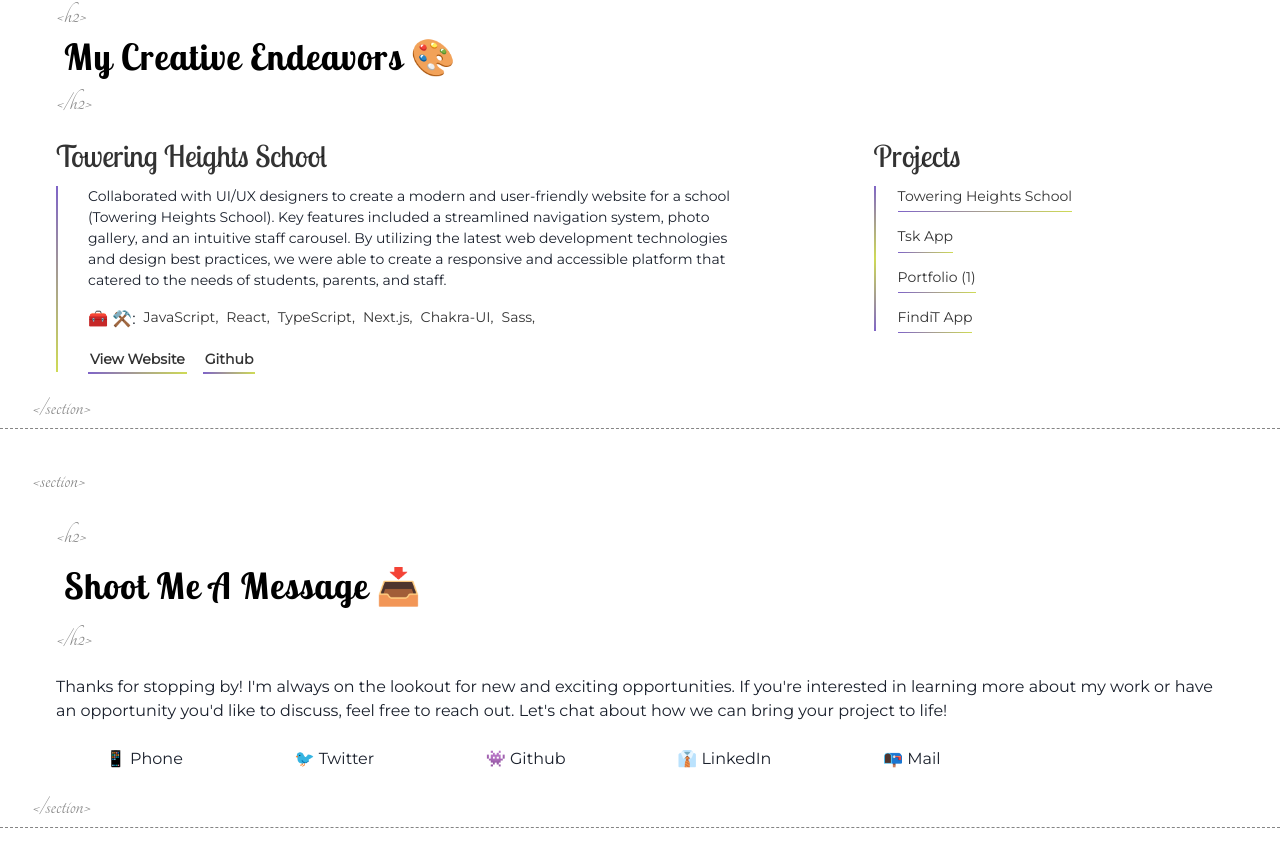
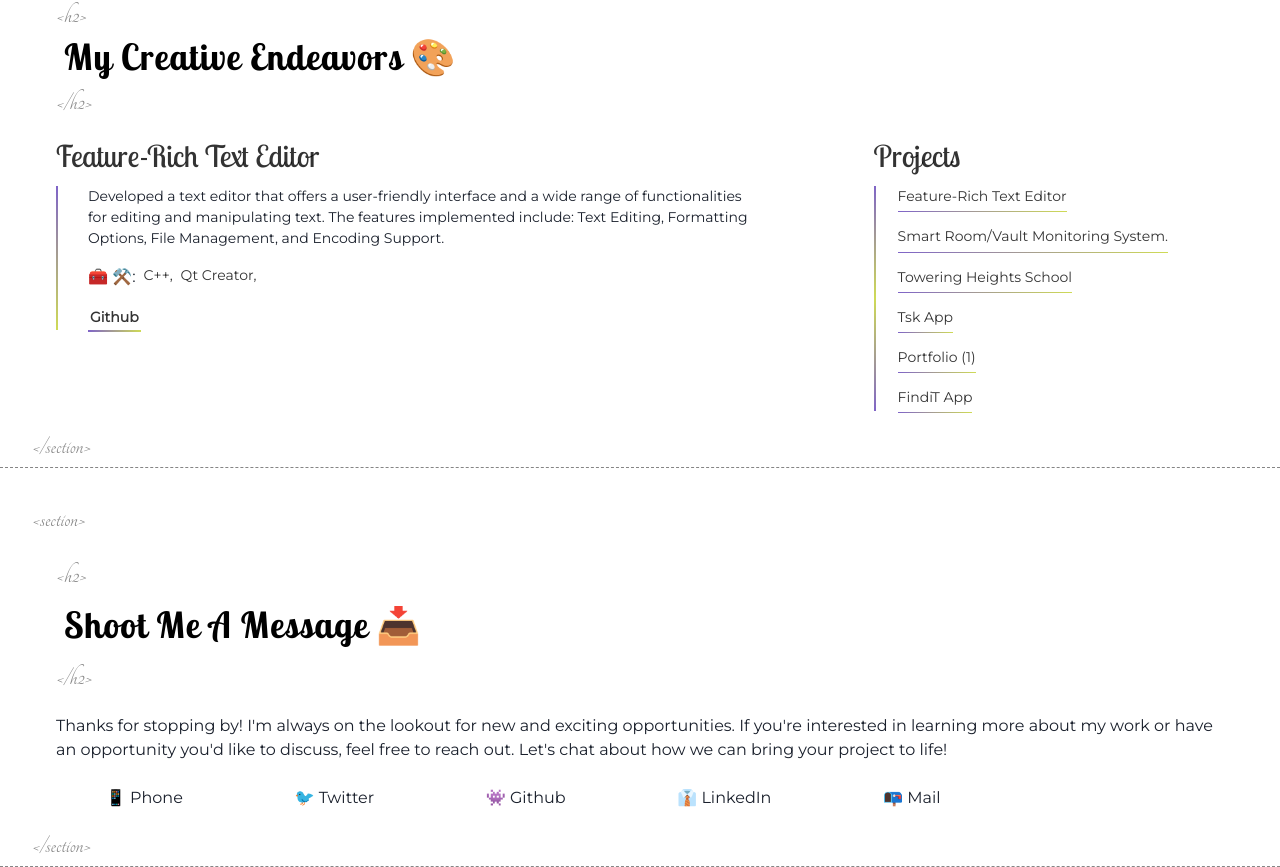
Before and after one commit to Meekunn/meekunn.github.io, a Next.js app: page / in a window 1280 px wide. Shown: the part 1640-2507 px from the top of the page. Before the commit the page ends 2468 px from the top, so only its background shows below. Built offline with nearby package versions, Linux system fonts and the light colour scheme; a web font is replaced by a local one.

Commit message:
:speech_balloon: Update Project List

```diff
--- a/components/Projects/index.tsx
+++ b/components/Projects/index.tsx
@@ -103,13 +103,14 @@ const Projects = () => {
 								))}
 							</Flex>
 							<Flex direction={"row"} gap={4} wrap={"wrap"}>
+								{currentProject.url ? (
 									<Link
 										as={NextLink}
 										p={0.5}
 										textDecoration="none !important"
 										href={currentProject.url}
 										fontSize={{ md: "sm" }}
-									color={useColorModeValue("blackAlpha.800", "whiteAlpha.800")}
+										color={colorMode === "light" ? "blackAlpha.800" : "whiteAlpha.800"}
 										className="project-link"
 										position={"relative"}
 										fontWeight={"bold"}
@@ -121,6 +122,9 @@ const Projects = () => {
 									>
 										View Website
 									</Link>
+								) : (
+									<></>
+								)}
 								<Link
 									as={NextLink}
 									p={0.5}
--- a/components/Projects/projects.ts
+++ b/components/Projects/projects.ts
@@ -1,4 +1,18 @@
 export const projects: Project[] = [
+	{
+		name: "Feature-Rich Text Editor",
+		summary:
+			"Developed a text editor that offers a user-friendly interface and a wide range of functionalities for editing and manipulating text. The features implemented include: Text Editing, Formatting Options, File Management, and Encoding Support.",
+		github: "https://github.com/Meekunn/Text_Editor/",
+		tools: ["C++", "Qt Creator"],
+	},
+	{
+		name: "Smart Room/Vault Monitoring System.",
+		summary:
+			"This is an Arduino-based project that utilizes an LED, an ultrasonic sensor, and a temperature sensor. The project involves controlling the LED, reading data from the sensors, and transmitting the collected data to a computer through the Arduino's serial port. Additionally, a QT application is developed to read the data from the serial port and display it in real-time on a graphical user interface (GUI).",
+		github: "https://github.com/Meekunn/Smart_System_Vault/",
+		tools: ["C/C++", "Qt Creator", "Arduino"],
+	},
 	{
 		name: "Towering Heights School",
 		summary:
--- a/types/index.d.ts
+++ b/types/index.d.ts
@@ -13,6 +13,6 @@ interface Project {
 	name: string;
 	summary: string;
 	github: string;
-	url: string;
+	url?: string;
 	tools: string[];
 }
```
Lines whose indentation alone changed are shown as unchanged.
